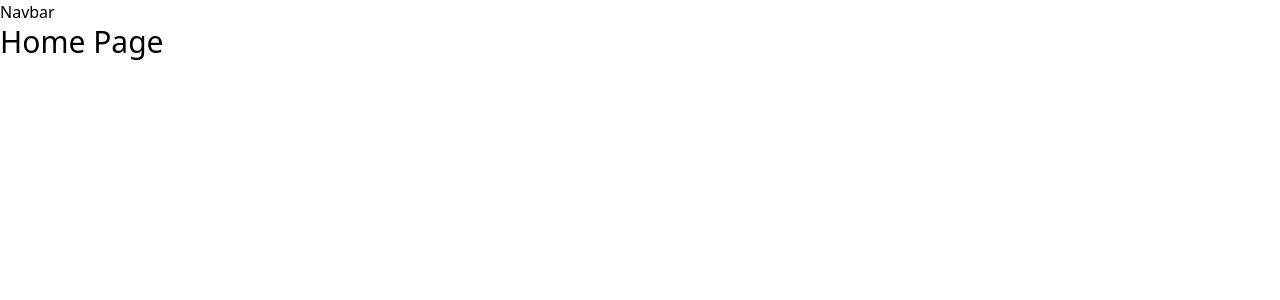
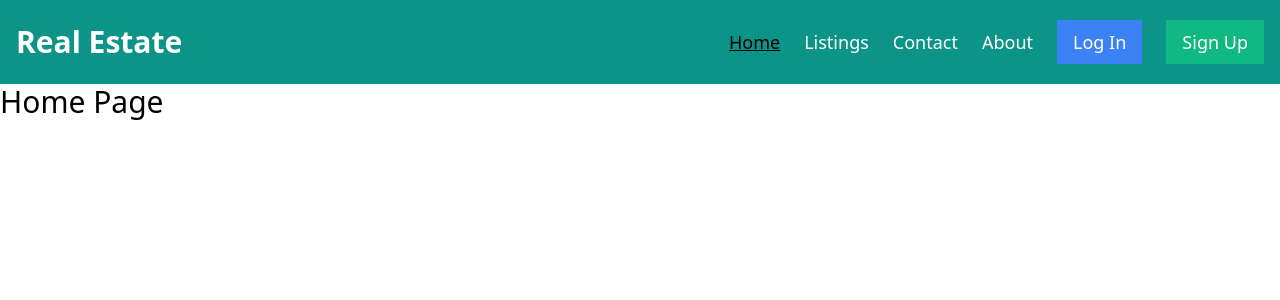
Before and after one commit to matrix-bro/real-estate-app-django-react, a React (Vite) app in the folder frontend/project/: page / in a window 1280 px wide. Shown: the top 300 px of the page. Built offline with nearby package versions, Linux system fonts and the light colour scheme.

Commit message:
Setup Navbar and added responsiveness

```diff
--- a/frontend/project/src/components/Layout.tsx
+++ b/frontend/project/src/components/Layout.tsx
@@ -8,7 +8,7 @@ const Layout = (props: Props) => {
   return (
     <>
       <Navbar />
-      {props.children}
+      <div className="mt-[76px] md:mt-[84px] h-screen">{props.children}</div>
     </>
   );
 };
--- a/frontend/project/src/components/Navbar.tsx
+++ b/frontend/project/src/components/Navbar.tsx
@@ -1,5 +1,110 @@
+import { useState } from "react";
+import { Link, NavLink } from "react-router-dom";
+
 const Navbar = () => {
-  return <div>Navbar</div>;
+  const [open, setOpen] = useState(true);
+
+  const displayHambugerItems = () => {
+    setOpen((prev) => !prev);
+  };
+
+  return (
+    <>
+      <nav className="flex fixed top-0 left-0 right-0 justify-between items-center bg-teal-600 px-4 py-5 z-10">
+        <div>
+          <Link to="/" className="text-3xl font-semibold text-white">
+            Real Estate
+          </Link>
+        </div>
+        <div
+          className={
+            "hidden md:flex items-center justify-between space-x-6 text-white text-lg"
+          }
+        >
+          <NavLink
+            to="/"
+            className={({ isActive }) =>
+              isActive ? " text-black underline" : ""
+            }
+          >
+            Home
+          </NavLink>
+          <NavLink
+            to="/listings"
+            className={({ isActive }) =>
+              isActive ? " text-black underline" : ""
+            }
+          >
+            Listings
+          </NavLink>
+          <NavLink
+            to="/contact"
+            className={({ isActive }) =>
+              isActive ? " text-black underline" : ""
+            }
+          >
+            Contact
+          </NavLink>
+          <NavLink
+            to="/about"
+            className={({ isActive }) =>
+              isActive ? " text-black underline" : ""
+            }
+          >
+            About
+          </NavLink>
+          <NavLink
+            to="/login"
+            className="hover:bg-blue-600 py-2 px-4 bg-blue-500"
+          >
+            Log In
+          </NavLink>
+          <NavLink
+            to="/signup"
+            className="hover:bg-emerald-600 py-2 px-4 bg-emerald-500"
+          >
+            Sign Up
+          </NavLink>
+        </div>
+        <div
+          className="md:hidden flex flex-col space-y-1 block z-20 p-2 hover:bg-gray-300 rounded-md cursor-pointer"
+          id="hamburgerBtn"
+          onClick={displayHambugerItems}
+        >
+          <div className="w-6 h-0.5 bg-black rounded-sm"></div>
+          <div className="w-6 h-0.5 bg-black rounded-sm"></div>
+          <div className="w-6 h-0.5 bg-black rounded-sm"></div>
+        </div>
+
+        <div
+          className={
+            open
+              ? "hidden"
+              : "block absolute top-0 left-0 -z-1 p-10 space-y-6 text-center w-full bg-teal-500 flex flex-col text-white text-lg rounded-b-xl md:hidden"
+          }
+        >
+          <a href="/" className="text-lg hover:text-black">
+            Home
+          </a>
+          <a href="/listings" className="text-lg hover:text-black">
+            Listings
+          </a>
+          <a href="/contact" className="text-lg hover:text-black">
+            Contact
+          </a>
+          <a href="/about" className="text-lg hover:text-black">
+            About
+          </a>
+          <a href="/login" className="text-lg hover:text-black">
+            Log In
+          </a>
+          <a href="/signup" className="text-lg hover:text-black">
+            Sign Up
+          </a>
+        </div>
+      </nav>
+    </>
+  );
 };
 
 export default Navbar;
```
